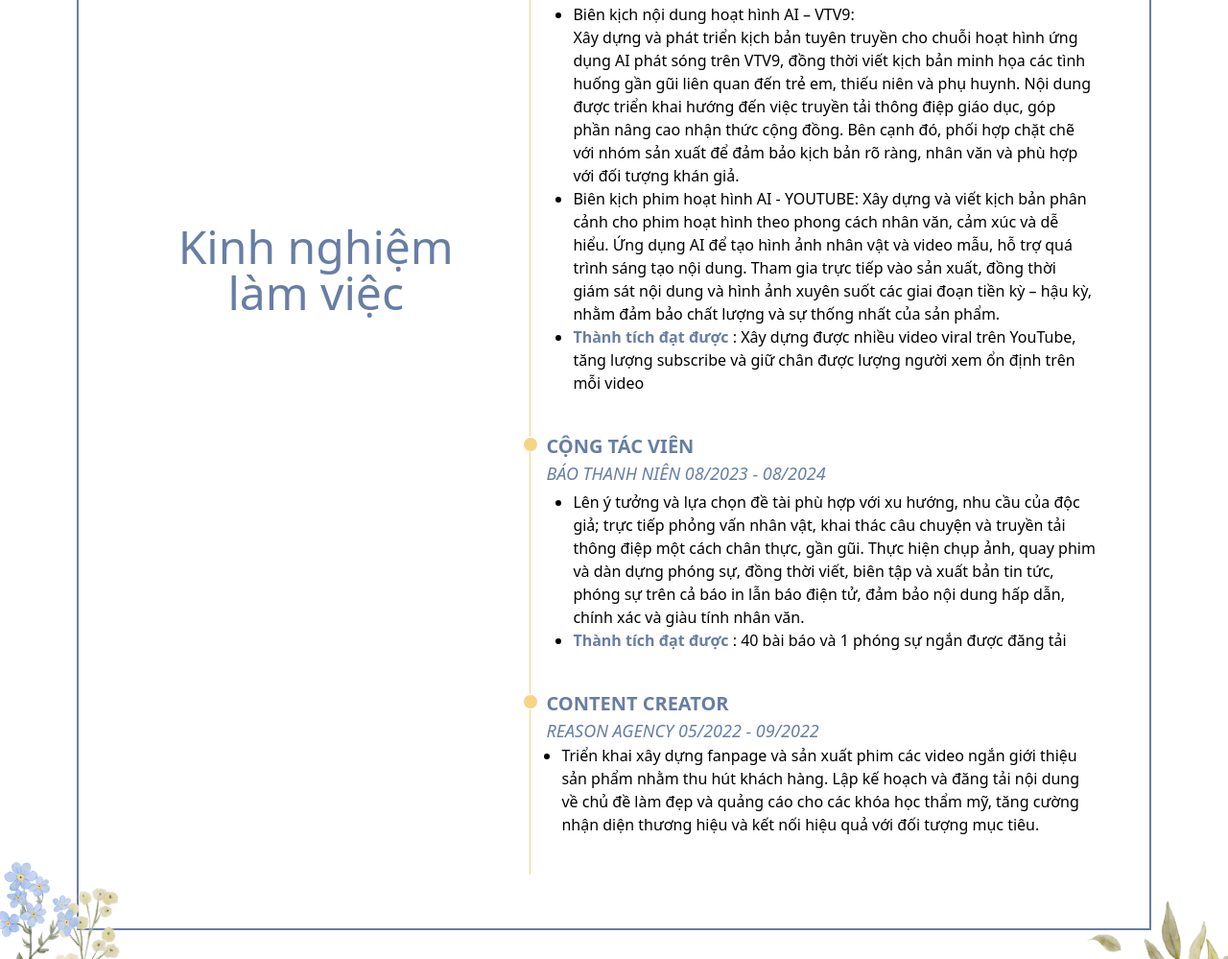
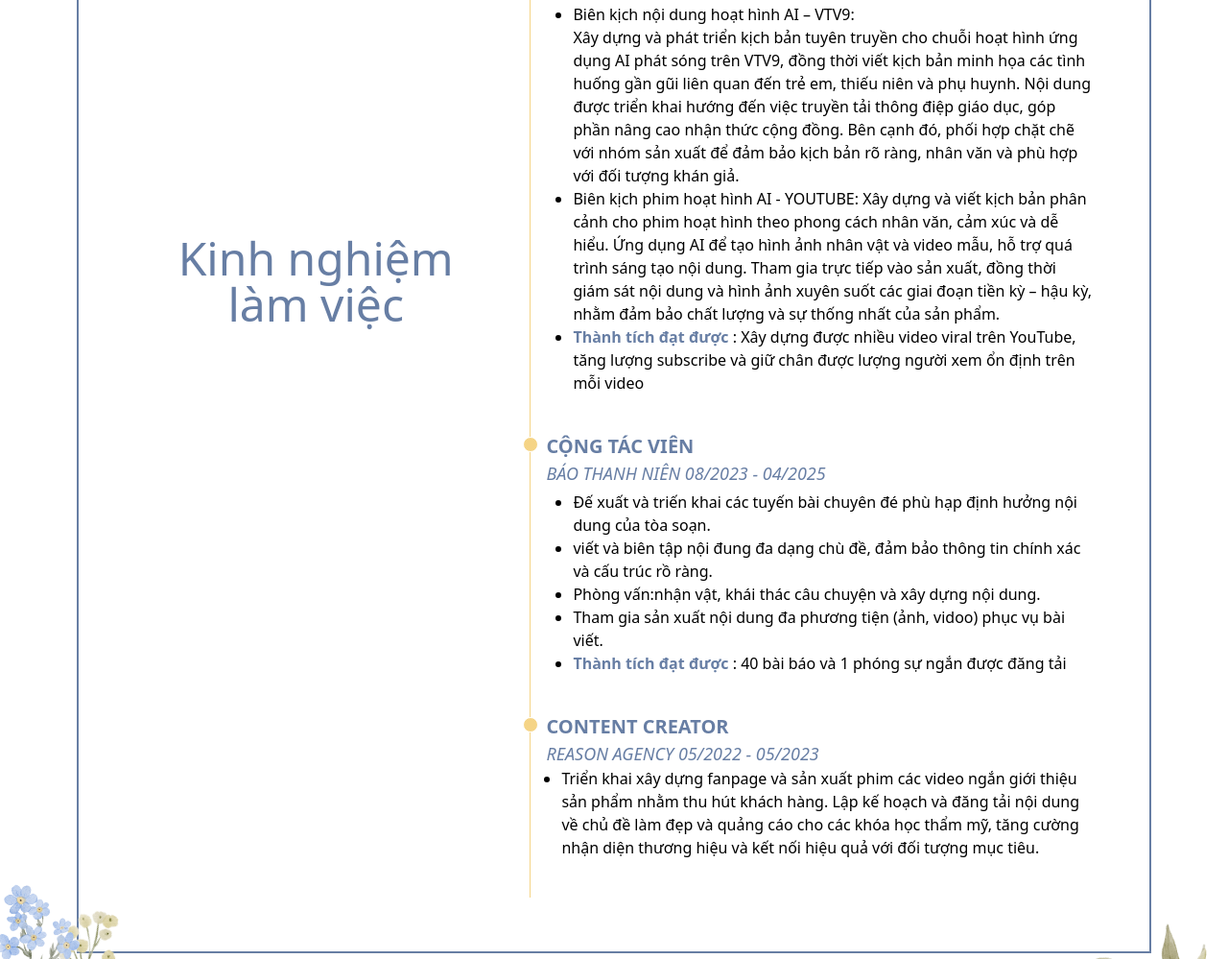
Before and after one commit to nguyengiathu/portfolio, a website: page index.html in a window 1280 px wide. Shown: the part 2816-3815 px from the top of the page at 96% size. Drawn offline with nearby package versions, Linux system fonts and the light colour scheme.

Commit message:
Update index.html

```diff
--- a/index.html
+++ b/index.html
@@ -226,7 +226,7 @@
           </h3>
           <ul class="yL4mFA" style="margin-left: 0.75em; margin-top: 0.25em">
             <li class="timeline_item_description">
-              <span>Xây dựn kicj bán và phát triển nội dung video hoạt hình.</span>
+              <span>Xây dựng kịch bản và phát triển nội dung video hoạt hình.</span>
             </li>
             <li class="timeline_item_description">
               <span>Ứng dụng AI (ChatGPT, Leonardo AI,...) trong phát triển ý tưởng, xây dựng nhân vật và tối ưu quy
@@ -276,14 +276,20 @@
           <div class="timeline_decorator"></div>
           <time class="mb-1 timeline_item_title">CỘNG TÁC VIÊN</time>
           <h3 class="timeline_item_subtitle">
-            BÁO THANH NIÊN 08/2023 - 08/2024
+            BÁO THANH NIÊN 08/2023 - 04/2025
           </h3>
           <ul class="yL4mFA" style="margin-left: 0.75em; margin-top: 0.25em">
             <li class="timeline_item_description">
-              <span> Lên ý tưởng và lựa chọn đề tài phù hợp với xu hướng, nhu cầu của độc giả; trực tiếp phỏng vấn nhân
-                vật, khai thác câu chuyện và truyền tải thông điệp một cách chân thực, gần gũi. Thực hiện chụp ảnh, quay
-                phim và dàn dựng phóng sự, đồng thời viết, biên tập và xuất bản tin tức, phóng sự trên cả báo in lẫn báo
-                điện tử, đảm bảo nội dung hấp dẫn, chính xác và giàu tính nhân văn.</span>
+              <span> Đế xuất và triến khai các tuyến bài chuyên đé phù hạp định hưởng nội dung của tòa soạn.</span>
+            </li>
+            <li class="timeline_item_description">
+              <span> viết và biên tập nội đung đa dạng chù đề, đảm bảo thông tin chính xác và cấu trúc rồ ràng.</span>
+            </li>
+            <li class="timeline_item_description">
+               <span> Phòng vấn:nhận vật, khái thác câu chuyện và xây dựng nội dung.</span>
+            </li>
+            <li class="timeline_item_description">
+                <span> Tham gia sản xuất nội dung đa phương tiện (ảnh, vidoo) phục vụ bài viết.</span>
             </li>
             <li class="timeline_item_description">
               <span class="text-primary font-bold">Thành tích đạt được</span>
@@ -295,7 +301,7 @@
           <div class="timeline_decorator"></div>
           <time class="mb-1 timeline_item_title">CONTENT CREATOR</time>
           <h3 class="timeline_item_subtitle">
-            REASON AGENCY 05/2022 - 09/2022
+            REASON AGENCY 05/2022 - 05/2023
           </h3>
           <ul>
             <li class="timeline_item_description">
```
